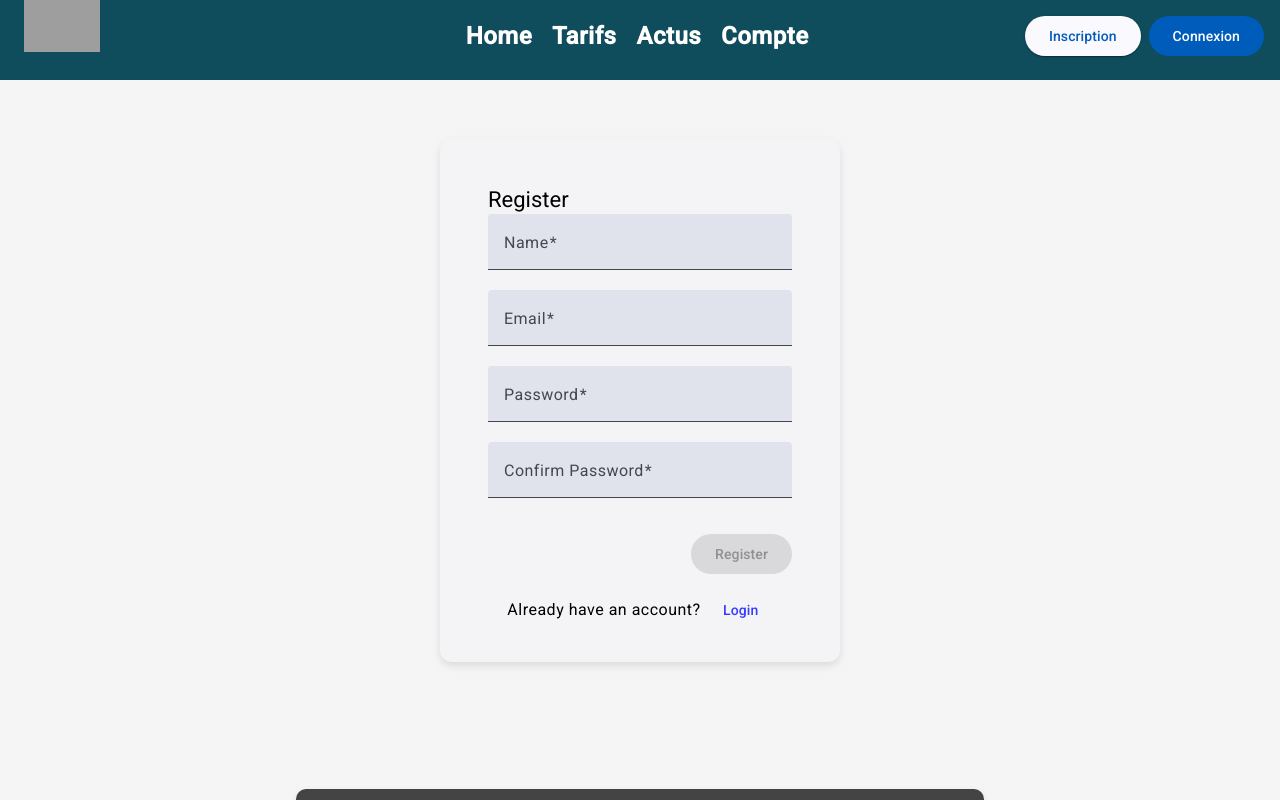
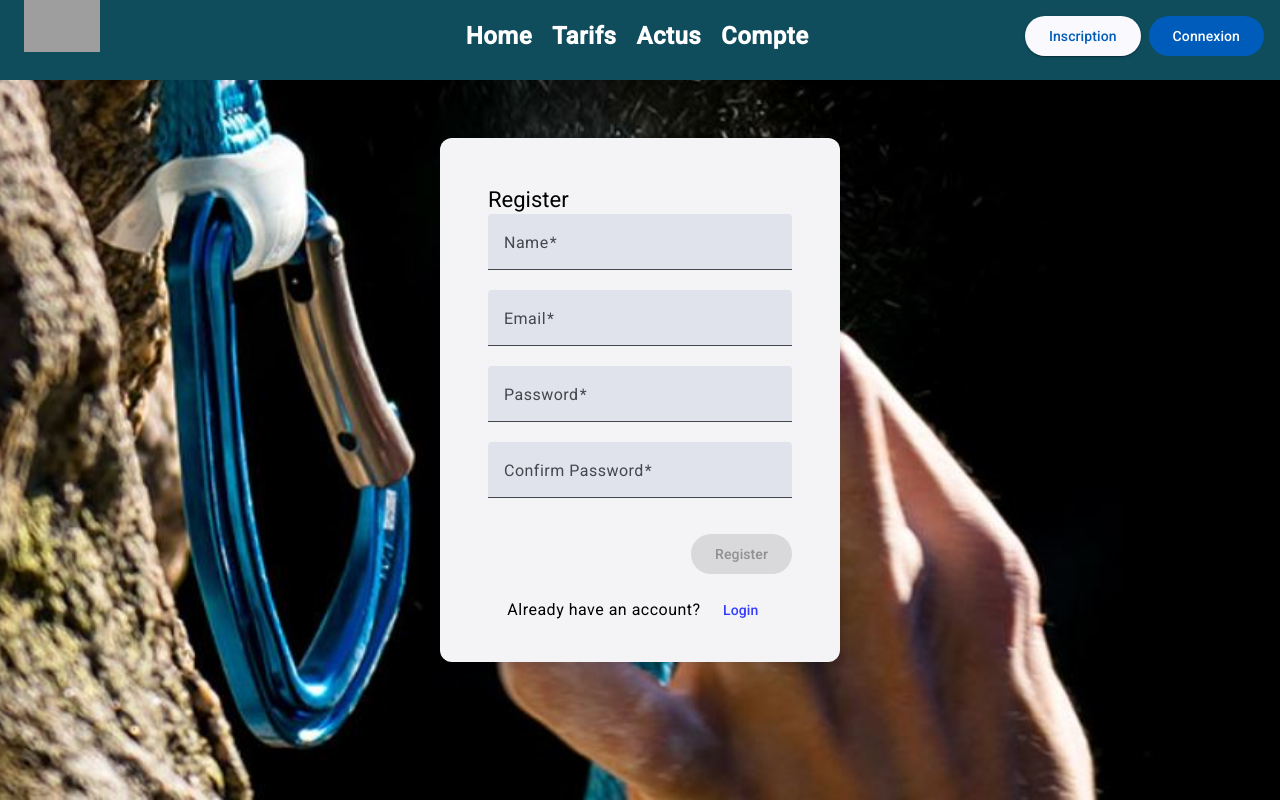
Before and after one commit to NolanCANO/SummitRise, an Angular app: page /home in a window 1280 px wide. Both pictures are taken after a click on the button "Inscription". Shown: the top 800 px of the page. Built offline with nearby package versions, Linux system fonts and the light colour scheme; no server answers; grey boxes are pictures that could not be loaded.

Commit message:
réglage de bug divert et ajout mineur

```diff
--- a/src/app/profile/profile.component.css
+++ b/src/app/profile/profile.component.css
@@ -1,10 +1,13 @@
-.profile-container {
+  .profile-container {
     position: relative;
     display: flex;
     justify-content: center;
     align-items: center;
     height: 100vh;
     background-color: #f5f5f5;
+    background-image: url('../../assets/img/Profil.JPG');
+    background-size: cover;
+    background-position: center;
   }
 
   .profile-background {
@@ -42,3 +45,26 @@
   .profile-details mat-icon {
     margin-right: 8px;
   }
+
+  .page-content {
+    display: flex;
+    flex-direction: column;
+    min-height: 100vh;
+  }
+
+  footer {
+    position: relative;
+    background-color: #004d66;
+    color: white;
+    text-align: center;
+    padding: 20px 0;
+    z-index: 2;
+  }
+
+  app-footer {
+    background-color: rgb(15, 77, 92);
+    color: white;
+    text-align: center;
+    padding: 20px 0;
+    z-index: 4;
+  }
--- a/src/app/profile/profile.component.html
+++ b/src/app/profile/profile.component.html
@@ -1,5 +1,6 @@
 <app-header></app-header>
-<div class="profile-container">
+<div class="page-content">
+  <div class="profile-container">
     <div class="profile-background"></div>
     <mat-card class="profile-card" *ngIf="!isEditing; else editForm">
       <mat-card-header>
@@ -49,4 +50,5 @@
       </mat-card>
     </ng-template>
   </div>
-<app-footer></app-footer>
+  <app-footer></app-footer>
+</div>
--- a/src/app/register/register.component.css
+++ b/src/app/register/register.component.css
@@ -1,9 +1,12 @@
-.register-container {
+  .register-container {
     display: flex;
     justify-content: center;
     align-items: center;
     height: 100vh;
     background-color: #f5f5f5;
+    background-image: url('../../assets/img/Mousqueton.JPG');
+    background-size: cover;
+    background-position: center;
   }
 
   mat-card {
@@ -32,3 +35,26 @@
   .signup-link span {
     margin-right: 0.5rem;
   }
+
+  .page-content {
+    display: flex;
+    flex-direction: column;
+    min-height: 100vh;
+  }
+
+  footer {
+    position: relative;
+    background-color: #004d66;
+    color: white;
+    text-align: center;
+    padding: 20px 0;
+    z-index: 2;
+  }
+
+  app-footer {
+    background-color: rgb(15, 77, 92);
+    color: white;
+    text-align: center;
+    padding: 20px 0;
+    z-index: 4;
+  }
--- a/src/app/register/register.component.html
+++ b/src/app/register/register.component.html
@@ -1,5 +1,6 @@
 <app-header></app-header>
-<div class="register-container">
+<div class="page-content">
+  <div class="register-container">
     <mat-card>
       <mat-card-header>
         <mat-card-title>Register</mat-card-title>
@@ -42,5 +43,6 @@
         </div>
       </mat-card-footer>
     </mat-card>
+  </div>
+  <app-footer></app-footer>
 </div>
-<app-footer></app-footer>
```
Also changed, not shown: src/assets/img/Profil.JPG (added).
